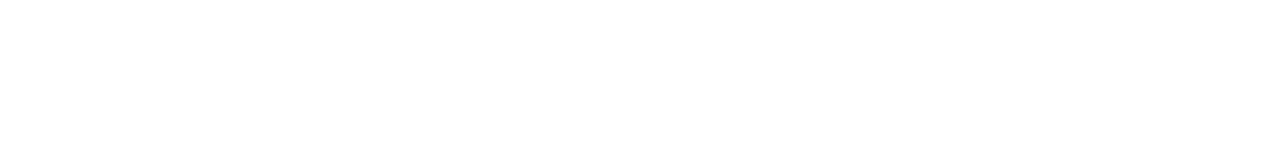
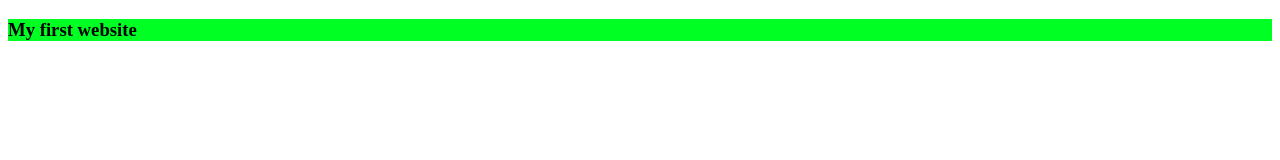
Before and after one commit to AnsarulIslam10/second-repo, a plain HTML site: page index.html in a window 1280 px wide. Drawn offline with Linux system fonts and the light colour scheme.

```diff
--- a/index.html
+++ b/index.html
@@ -3,9 +3,11 @@
 <head>
     <meta charset="UTF-8">
     <meta name="viewport" content="width=device-width, initial-scale=1.0">
-    <title>Sosuke Aizen</title>
+    <title>Sosuke Aizen</title><link rel="stylesheet" href="style.css">
 </head>
 <body>
-
+    <div>
+        <h3>My first website</h3>
+    </div>
 </body>
 </html>
--- /dev/null
+++ b/style.css
@@ -0,0 +1,3 @@
+div{
+    background-color: rgb(0, 255, 34);
+}
```
